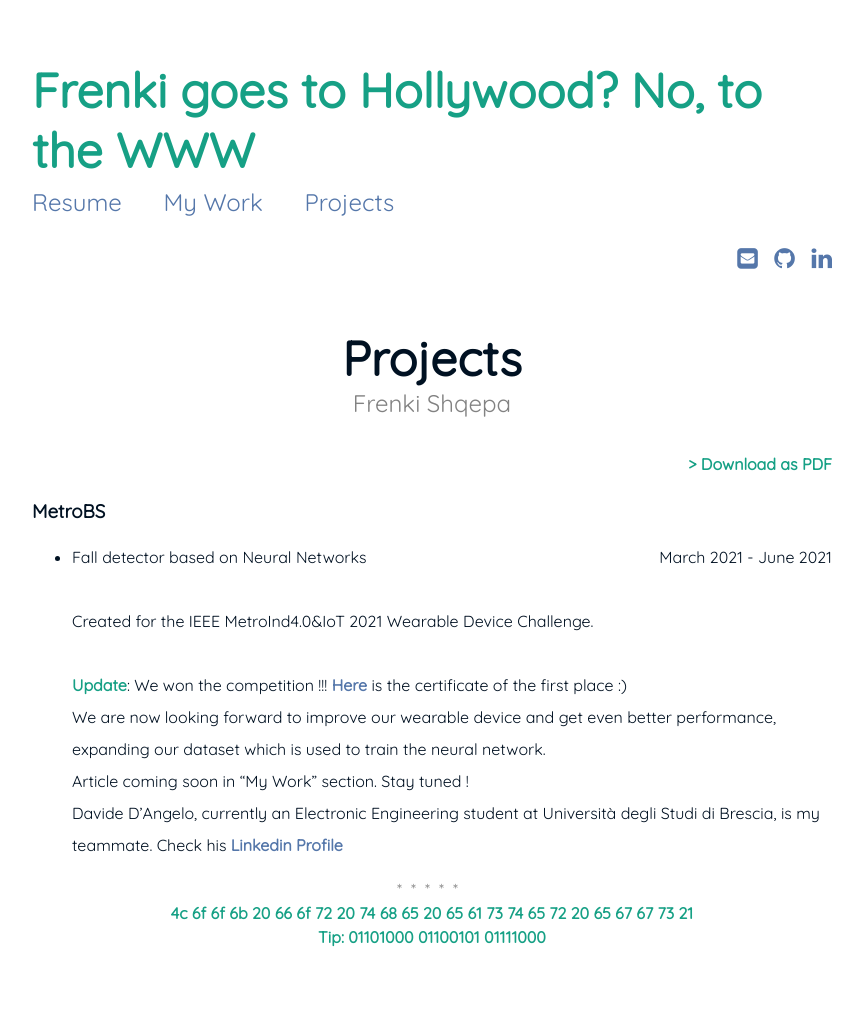
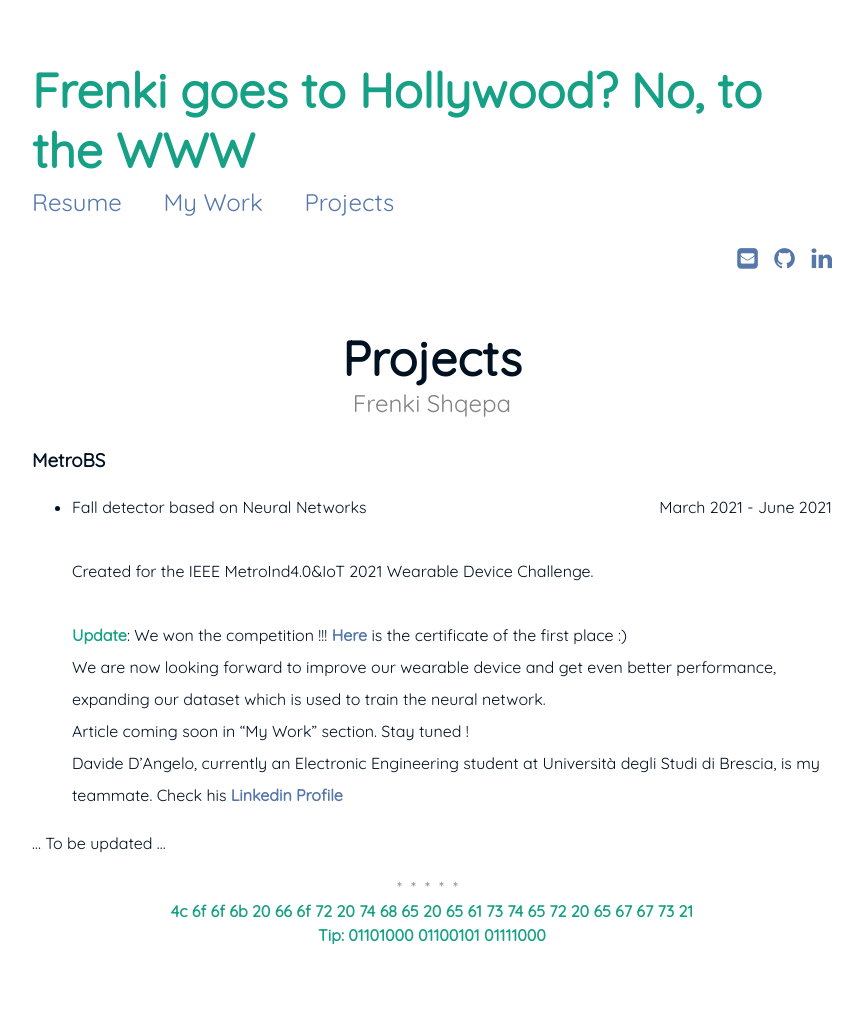
Before and after one commit to FreShq99/frenkishqepa.com, a Jekyll site: the page built from Projects.md, in a window 1280 px wide. Shown: the whole page, without its empty margins (208-1071 px from the left). Built offline with Jekyll 4.4.1, drawn with Linux system fonts in a browser that asks for light colours.

Commit message:
Update Projects.md

```diff
--- a/Projects.md
+++ b/Projects.md
@@ -4,8 +4,6 @@ title: Projects
 subtitle: Frenki Shqepa
 ---
 
-<span style="float: right; "><a href="{{ 'assets/resume.pdf' | prepend: site.baseurl }}"><strong>> Download as PDF</strong></a> </span>
-<br>
 
 ### MetroBS
 - Fall detector based on Neural Networks <span style="float: right; ">March 2021 - June 2021</span>
@@ -14,3 +12,5 @@ subtitle: Frenki Shqepa
 <br/>We are now looking forward to improve our wearable device and get even better performance, expanding our dataset which is used to train the neural network.
 <br/>Article coming soon in "My Work" section. Stay tuned !
 <br/>Davide D'Angelo, currently an Electronic Engineering student at Università degli Studi di Brescia, is my teammate. Check his [Linkedin Profile](https://www.linkedin.com/in/davide-d-angelo-147447115/)
+
+... To be updated ...
```
